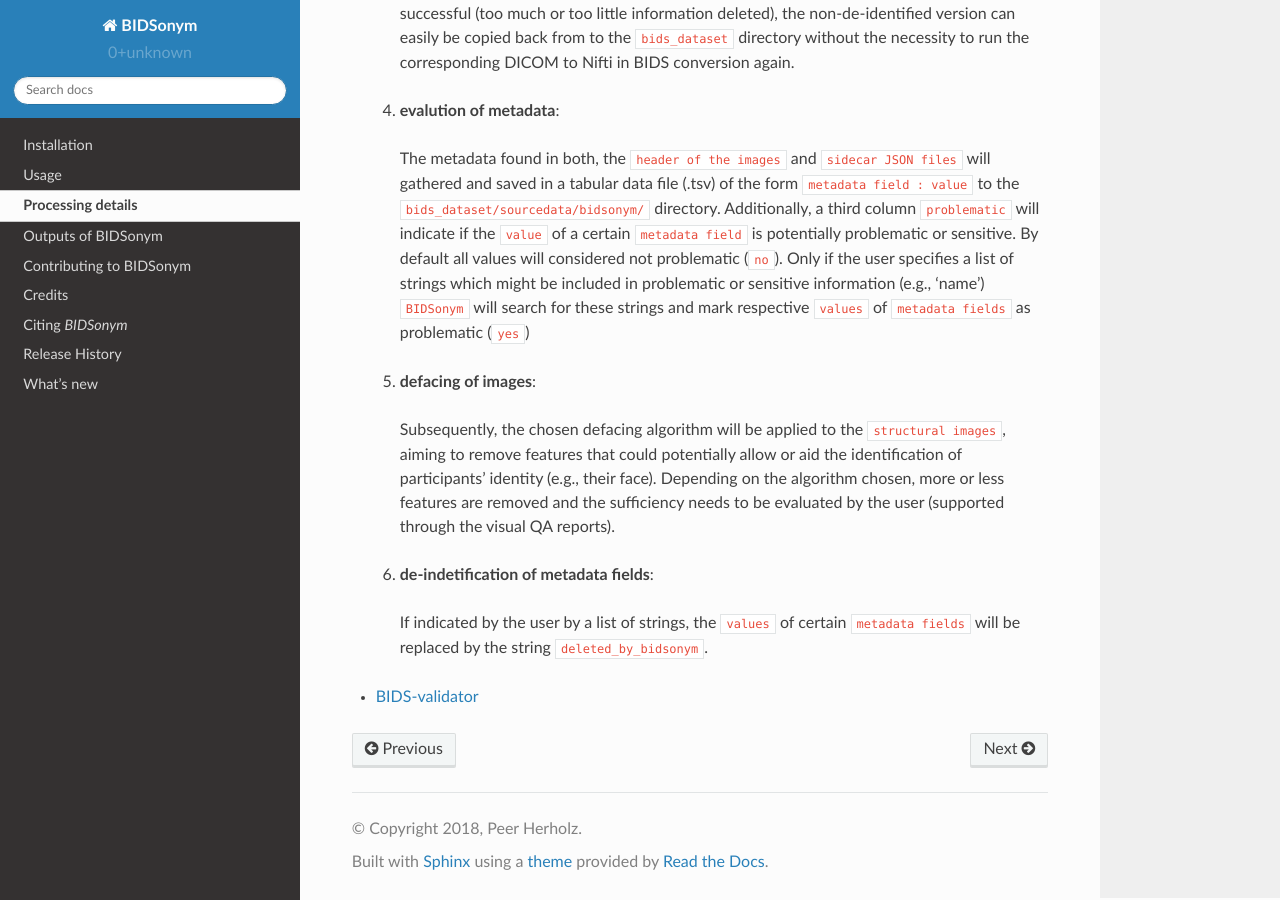
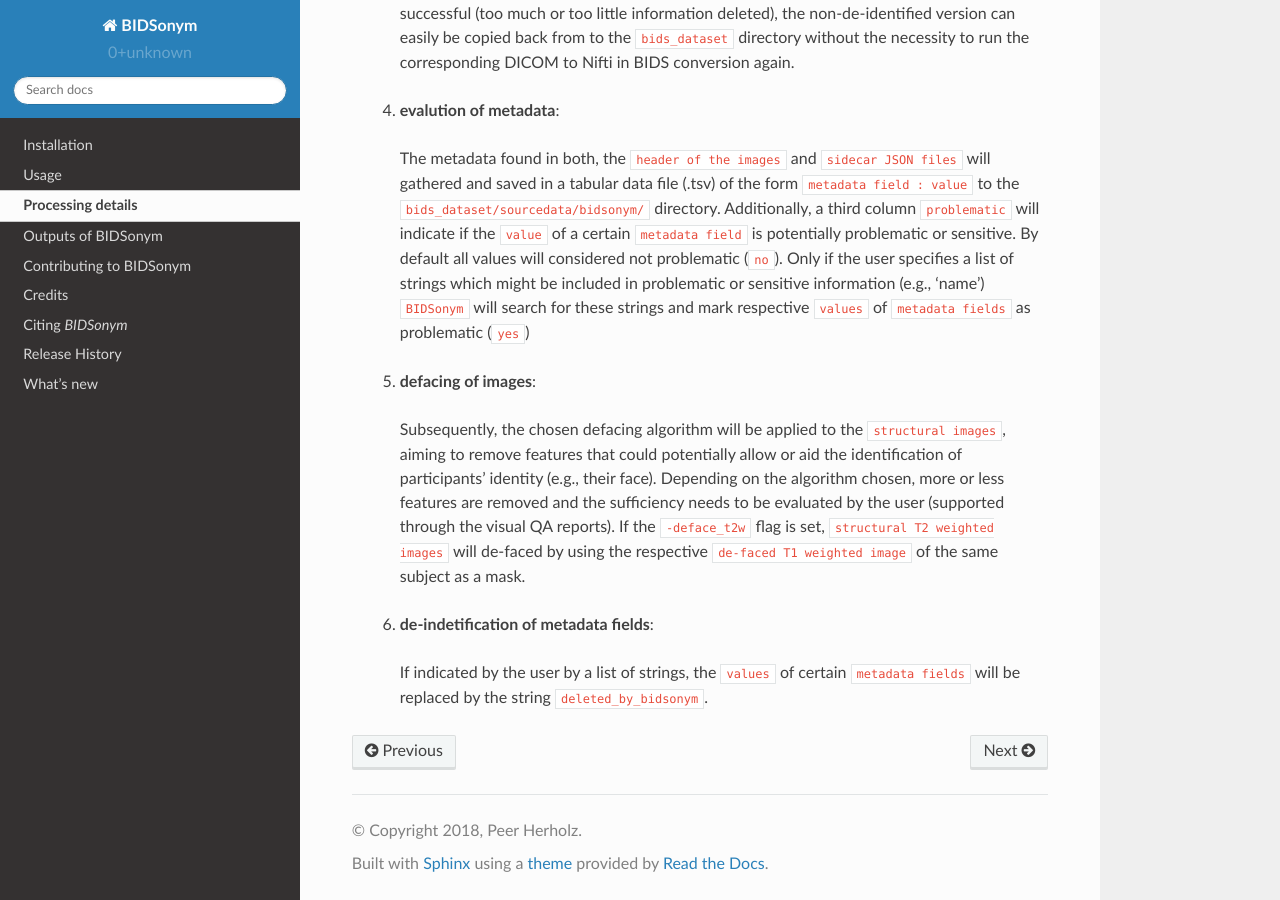
Before and after one commit to PeerHerholz/BIDSonym, a Sphinx documentation site: the page built from docs/source/processing_details.rst, in a window 1280 px wide and 900 px high, scrolled down 1395 px. Built offline with Sphinx 7.4.7 and the Read the Docs theme 2.0.0, drawn with Linux system fonts in a browser that asks for light colours.

Commit message:
Update processing_details.rst
- include link to BIDS-validator
- include --deface_t2w flag

```diff
--- a/docs/source/processing_details.rst
+++ b/docs/source/processing_details.rst
@@ -8,8 +8,8 @@
 
   1. **running BIDS-validator**:
 
-    Before anything else happens, the `BIDS-validator`_ is run in order to evaluate
-    if the provided `bids_dataset` is valid with regard to the `BIDS specification <https://bids-specification.readthedocs.io/en/stable/>`_.
+    Before anything else happens, the `BIDS-validator <https://github.com/bids-standard/bids-validator>`_
+    is run in order to evaluate if the provided `bids_dataset` is valid with regard to the `BIDS specification <https://bids-specification.readthedocs.io/en/stable/>`_.
     If that's the case, `BIDSonym` will continue with the subsequent steps, if not, it will stop and provide
     the user with a message of why the `bids_dataset` was evaluated as `not valid`.
     Users should then conduct the changes necessary to make it valid, as otherwise `BIDSonym` won't run.
@@ -58,12 +58,9 @@
     Subsequently, the chosen defacing algorithm will be applied to the ``structural images``, aiming to remove
     features that could potentially allow or aid the identification of participants' identity (e.g., their face).
     Depending on the algorithm chosen, more or less features are removed and the sufficiency needs to be evaluated
-    by the user (supported through the visual QA reports).
+    by the user (supported through the visual QA reports). If the ``-deface_t2w`` flag is set, ``structural T2 weighted
+    images`` will de-faced by using the respective ``de-faced T1 weighted image`` of the same subject as a mask.
 
   6. **de-indetification of metadata fields**:
 
     If indicated by the user by a list of strings, the ``values`` of certain ``metadata fields`` will be replaced by the string ``deleted_by_bidsonym``.
-
-
-
-- BIDS-validator_
```
